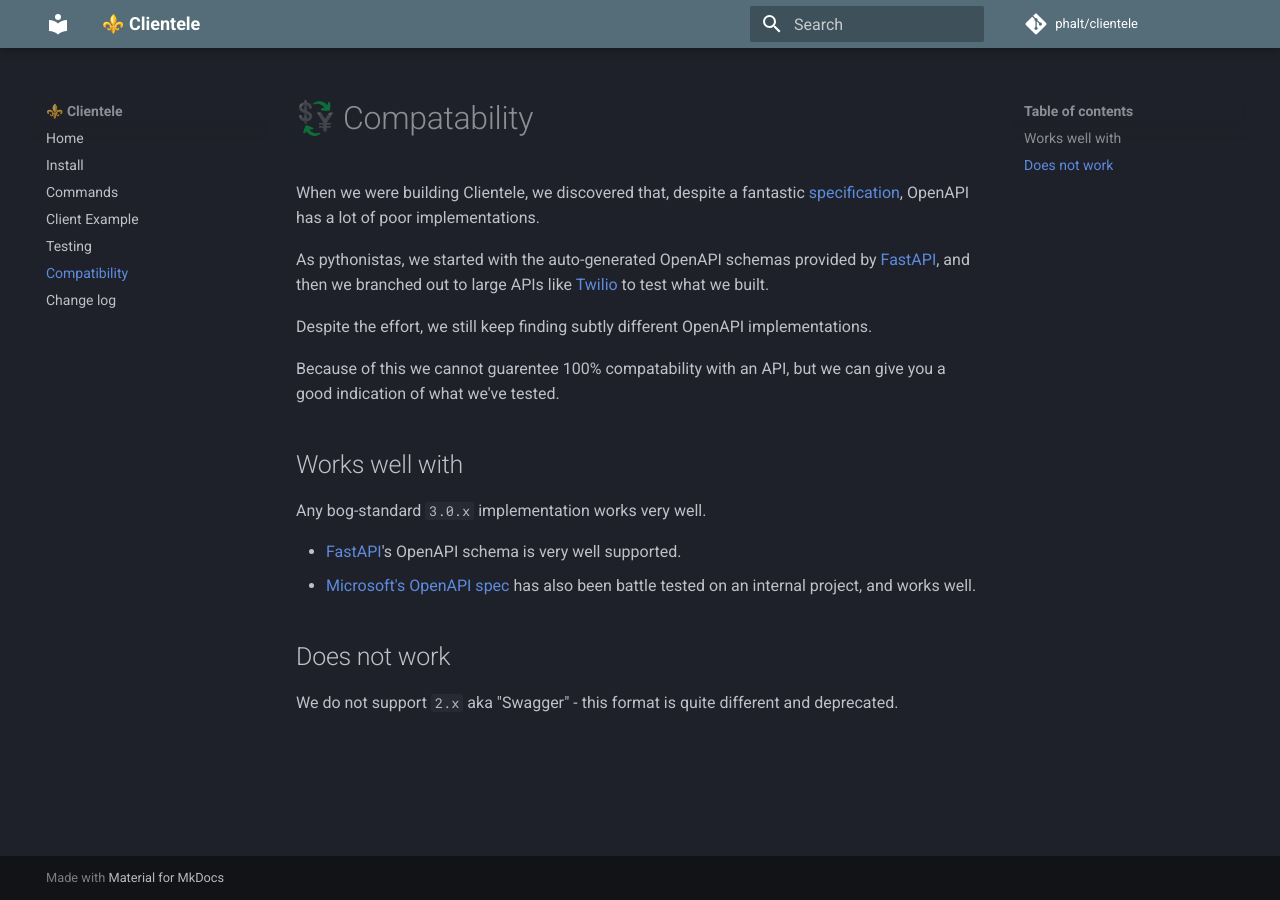
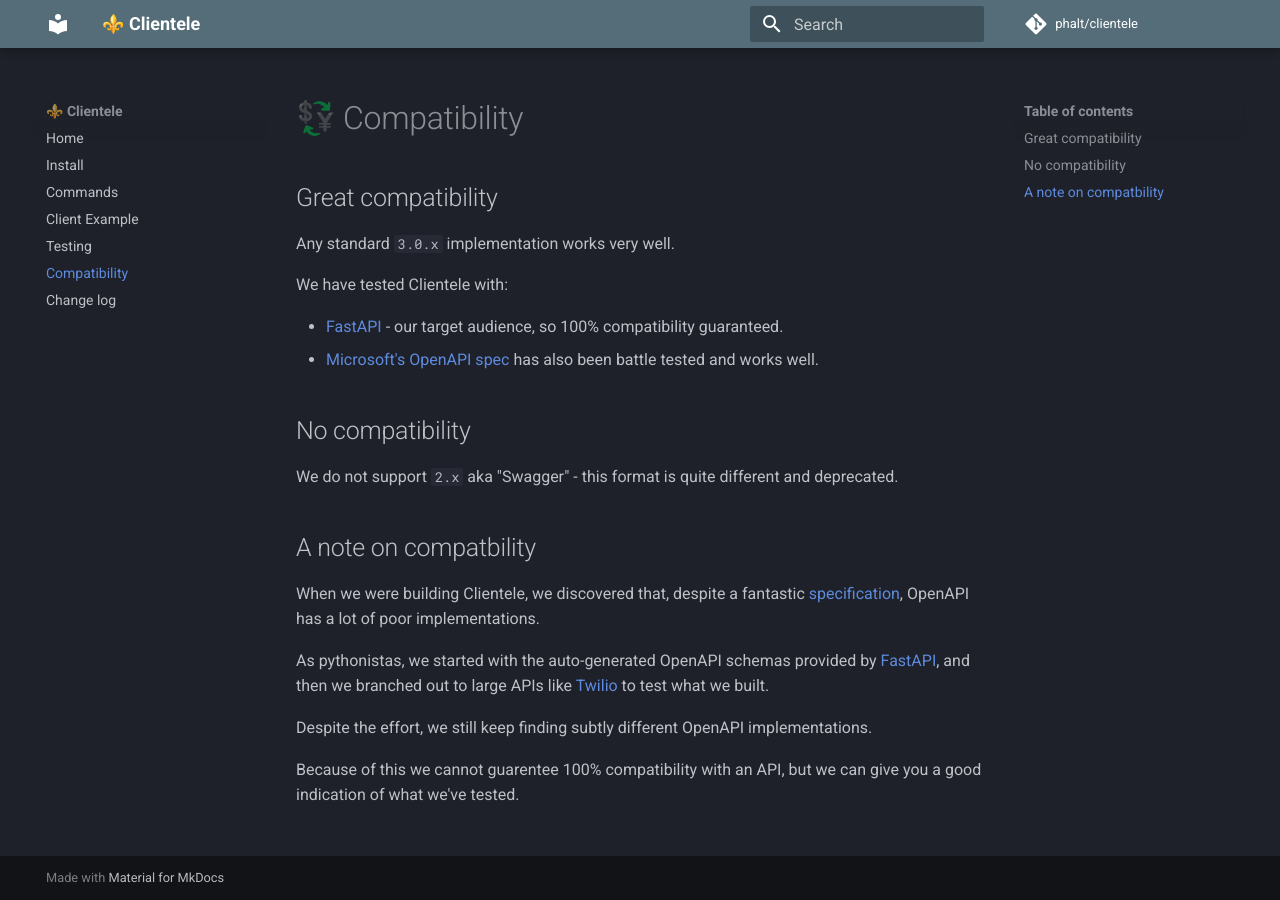
Before and after one commit to phalt/clientele, an MkDocs documentation site: the page built from docs/compatibility.md, in a window 1280 px wide. Built offline with MkDocs 1.6.1 and Material for MkDocs 9.7.7, drawn with Linux system fonts in a browser that asks for light colours; comment, search, counter and statistics services are not loaded.

Commit message:
compatibility docs updates

```diff
--- a/docs/compatibility.md
+++ b/docs/compatibility.md
@@ -1,4 +1,19 @@
-# 💱 Compatability
+# 💱 Compatibility
+
+## Great compatibility
+
+Any standard `3.0.x` implementation works very well.
+
+We have tested Clientele with:
+
+* [FastAPI](https://fastapi.tiangolo.com/tutorial/first-steps/?h=openapi#what-is-openapi-for) - our target audience, so 100% compatibility guaranteed.
+* [Microsoft's OpenAPI spec](https://learn.microsoft.com/en-us/azure/api-management/import-api-from-oas?tabs=portal) has also been battle tested and works well.
+
+## No compatibility
+
+We do not support `2.x` aka "Swagger" - this format is quite different and deprecated.
+
+## A note on compatbility
 
 When we were building Clientele, we discovered that, despite a fantastic [specification](https://www.openapis.org/), OpenAPI has a lot of poor implementations.
 
@@ -6,16 +21,4 @@
 
 Despite the effort, we still keep finding subtly different OpenAPI implementations.
 
-Because of this we cannot guarentee 100% compatability with an API, but we can give you a good indication of what we've tested.
-
-## Works well with
-
-Any bog-standard `3.0.x` implementation works very well.
-
-* [FastAPI](https://fastapi.tiangolo.com/tutorial/first-steps/?h=openapi#what-is-openapi-for)'s OpenAPI schema is very well supported.
-* [Microsoft's OpenAPI spec](https://learn.microsoft.com/en-us/azure/api-management/import-api-from-oas?tabs=portal) has also been battle tested on an internal project, and works well.
-
-
-## Does not work
-
-We do not support `2.x` aka "Swagger" - this format is quite different and deprecated.
+Because of this we cannot guarentee 100% compatibility with an API, but we can give you a good indication of what we've tested.
```
Also changed, not shown: README.md (+1 -0 lines), docs/index.md (+1 -0 lines).
